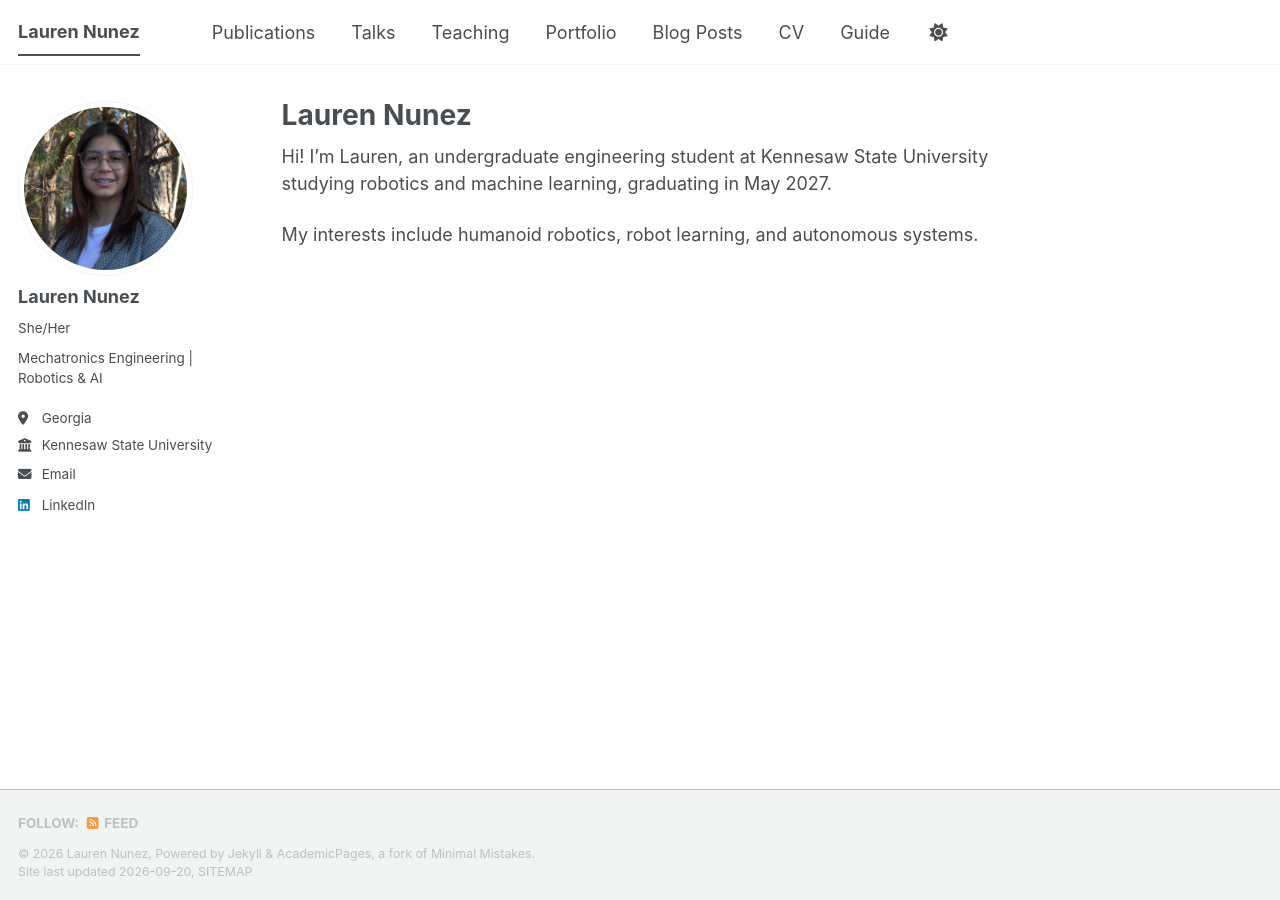
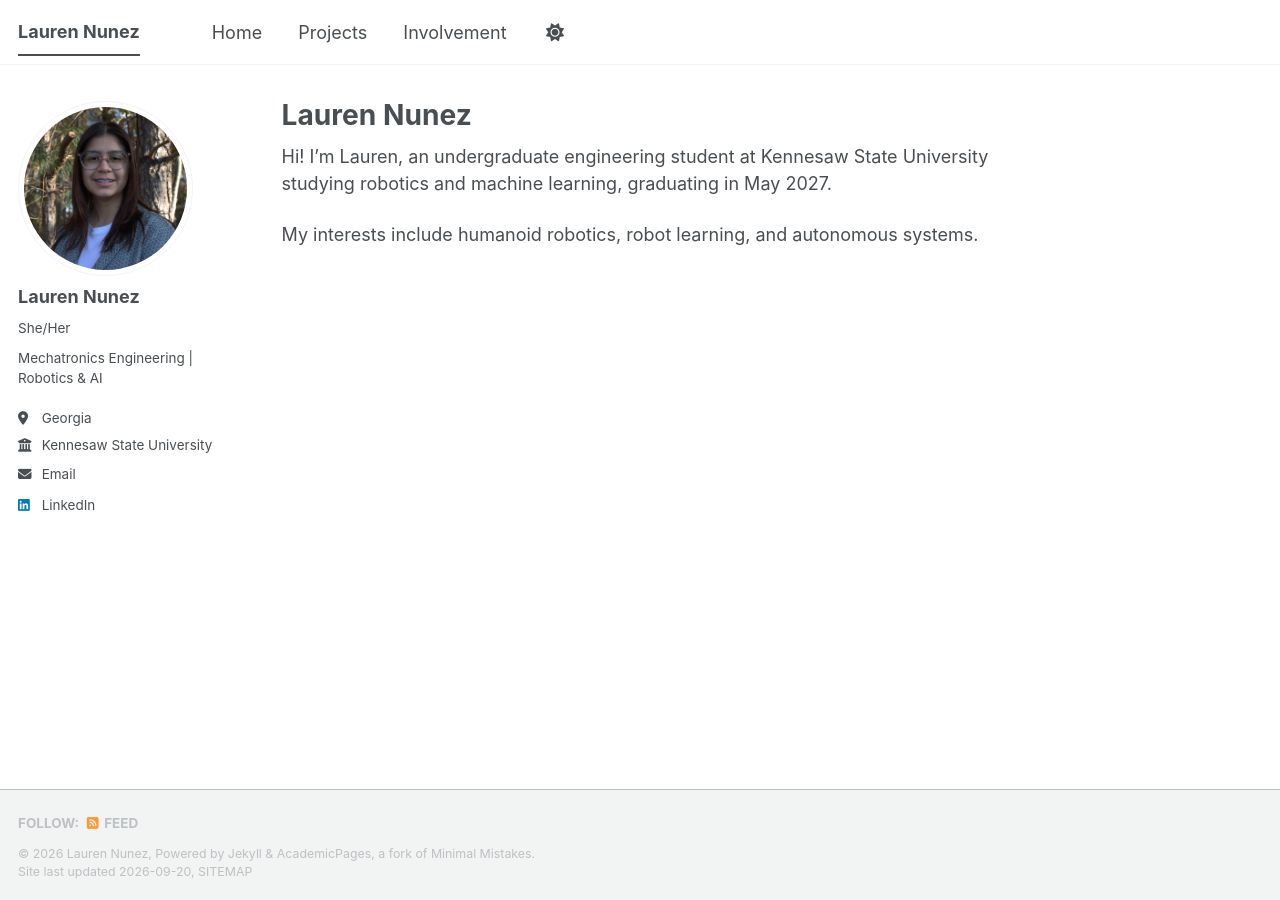
Before and after one commit to laurn156/laurn156.github.io, a Jekyll site: the page built from _pages/about.md, in a window 1280 px wide. Built offline with Jekyll 4.4.1, drawn with Linux system fonts in a browser that asks for light colours; a style sheet for code colours, icons or effects is not loaded.

Commit message:
Update navigation.yml

```diff
--- a/_data/navigation.yml
+++ b/_data/navigation.yml
@@ -8,26 +8,11 @@
 #      Markdown formatted page while the second is generated using JSON.
 
 main:
-  - title: "Publications"
-    url: /publications/
+  - title: "Home"
+    url: /
 
-  - title: "Talks"
-    url: /talks/
+  - title: "Projects"
+    url: /projects/
 
-  - title: "Teaching"
-    url: /teaching/
-
-  - title: "Portfolio"
-    url: /portfolio/
-
-  - title: "Blog Posts"
-    url: /year-archive/
-
-  - title: "CV"
-    url: /cv/
-
-  # - title: "CV"
-  #   url: /cv-json/
-
-  - title: "Guide"
-    url: /markdown/
+  - title: "Involvement"
+    url: /involvement/
```
